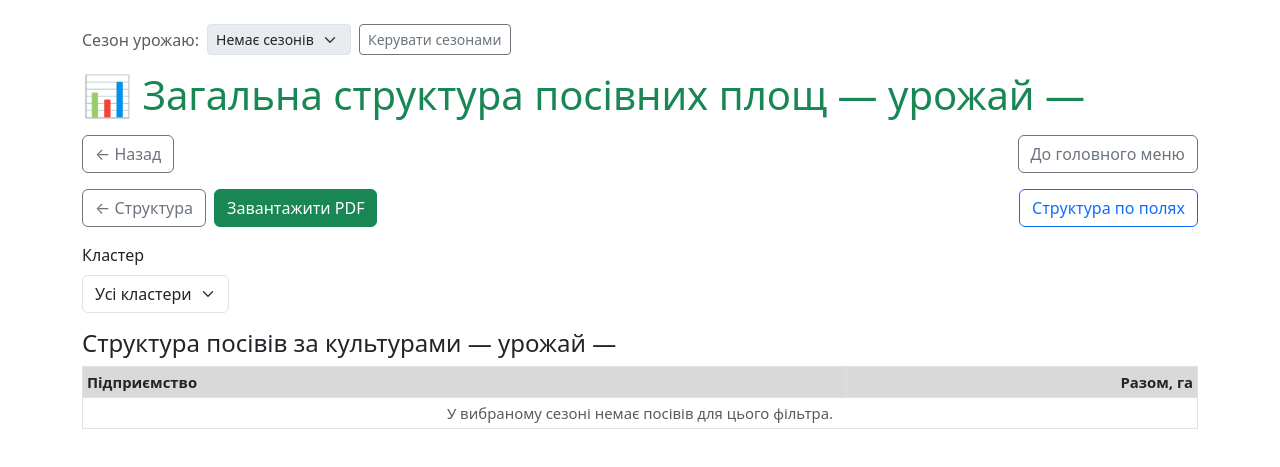
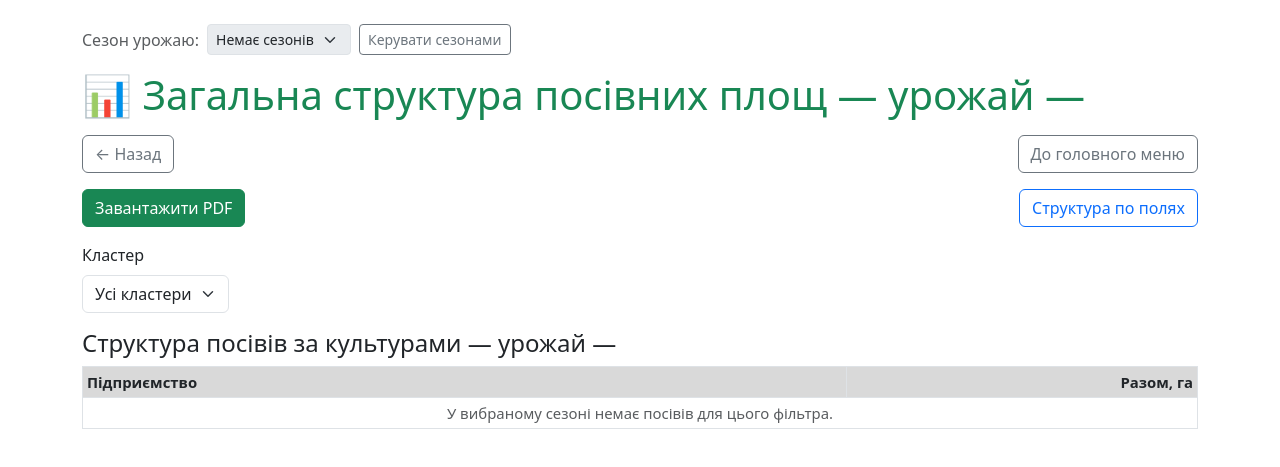
Before and after one commit to maksymvasylyna/agro_erp, a Flask app: page /summary_structure/ in a window 1280 px wide. Shown: the top 467 px of the page. Run offline with Flask 3, Linux system fonts and the light colour scheme; some libraries are stand-ins or nearby versions.

Commit message:
ui(structure): remove local back link in favor of consistent shared navigation

```diff
--- a/modules/structure/summary_structure/templates/summary_structure/index.html
+++ b/modules/structure/summary_structure/templates/summary_structure/index.html
@@ -13,7 +13,6 @@
 </style>
 <div class="d-flex flex-wrap justify-content-between align-items-center gap-2 mb-3">
   <div class="d-flex flex-wrap align-items-center gap-2">
-    <a href="{{ url_for('structure.index') }}" class="btn btn-outline-secondary">← Структура</a>
     <a href="{{ url_for('summary_structure.export_pdf', cluster_id=selected_cluster) }}"
        class="btn btn-success" id="download-summary-pdf" download>Завантажити PDF</a>
   </div>
```
